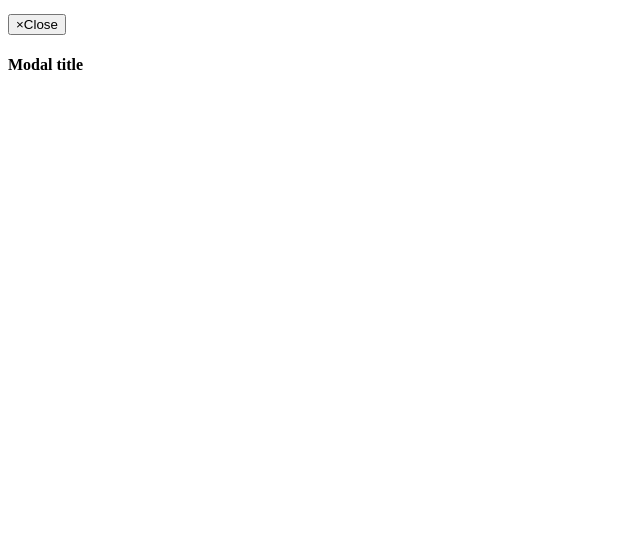
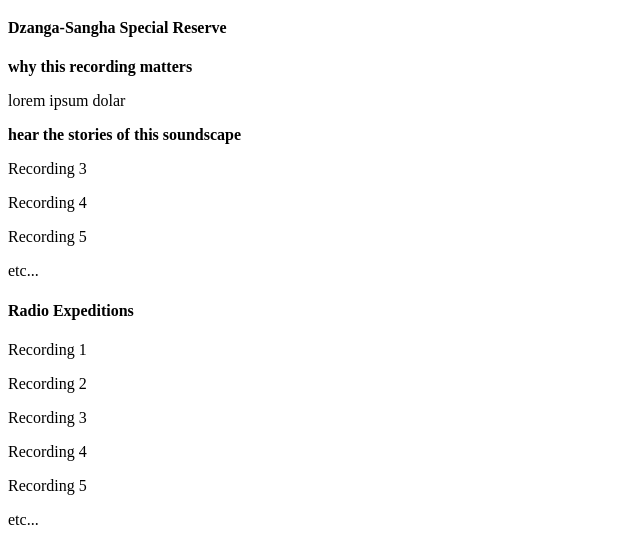
Before and after one commit to nprapps/radex, a Flask app: template templates/index.html in a window 1280 px wide. Shown: the part 330-875 px from the top of the page, without its empty margins (0-640 px from the left). Before the commit the page ends 400 px from the top, so only its background shows below. Run offline with Flask 2, Linux system fonts and the light colour scheme; the template is opened without the code that fills it, so the values that code supplies are empty; some libraries are stand-ins or nearby versions.

Commit message:
adding the annotation modal

```diff
--- a/less/lib/bootstrap/modals.less
+++ b/less/lib/bootstrap/modals.less
@@ -47,7 +47,6 @@
   border: 1px solid @modal-content-fallback-border-color; //old browsers fallback (ie8 etc)
   border: 1px solid @modal-content-border-color;
   border-radius: @border-radius-large;
-  .box-shadow(0 3px 9px rgba(0,0,0,.5));
   background-clip: padding-box;
   // Remove focus outline from opened modal
   outline: none;
@@ -70,7 +69,6 @@
 // Modal header
 // Top section of the modal w/ title and dismiss
 .modal-header {
-  padding: @modal-title-padding;
   border-bottom: 1px solid @modal-header-border-color;
   min-height: (@modal-title-padding + @modal-title-line-height);
 }
@@ -89,7 +87,7 @@
 // Where all modal content resides (sibling of .modal-header and .modal-footer)
 .modal-body {
   position: relative;
-  padding: @modal-inner-padding;
+  padding: @modal-inner-padding 0;
 
 }
 
@@ -124,7 +122,7 @@
     margin: 30px auto;
   }
   .modal-content {
-    .box-shadow(0 5px 15px rgba(0,0,0,.5));
+
   }
 
 }
--- a/templates/index.html
+++ b/templates/index.html
@@ -59,25 +59,55 @@
 
 </div>
 
-<div class="annotation">
+
+<div class="annotation" data-toggle="modal" data-target="#annotation-modal">
     <p>
-        Bayaka 0&deg;00'N 25&deg;00'E
+        Dzanga-Sangha Special Reserve 3&deg;6'N 16&deg;20'E
         <b>more info <i class="fa fa-question-circle"></i></b>
     </p>
 </div>
 
-<!-- Modal -->
-<div class="modal fade" id="site-index" tabindex="-1" role="dialog" aria-labelledby="myModalLabel" aria-hidden="true">
+<!-- annotation modal -->
+<div class="modal fade" data-backdrop="static" id="annotation-modal" tabindex="-1" role="dialog" aria-labelledby="myModalLabel" aria-hidden="true">
   <div class="modal-dialog">
     <div class="modal-content">
       <div class="modal-header">
-        <button type="button" class="close" ><span aria-hidden="true">&times;</span><span class="sr-only">Close</span></button>
-        <h4 class="modal-title" id="myModalLabel">Modal title</h4>
 
-        <p data-dismiss="modal"><i class="fa fa-times"></i></p>
+        <h4>Dzanga-Sangha Special Reserve</h4>
+
+        <span class="close-modal" data-dismiss="modal"><i class="fa fa-times"></i></span>
       </div>
       <div class="modal-body">
+        <p><b>why this recording matters</b></p>
+        <p>lorem ipsum dolar</p>
+        <p><b>hear the stories of this soundscape</b></p>
+        <p>Recording 3</p>
+        <p>Recording 4</p>
+        <p>Recording 5</p>
+        <p>etc...</p>
+      </div>
+      </div>
+    </div>
+  </div>
+</div>
 
+<!-- site index modal -->
+<div class="modal fade" data-backdrop="static" id="site-index" tabindex="-1" role="dialog" aria-labelledby="myModalLabel" aria-hidden="true">
+  <div class="modal-dialog">
+    <div class="modal-content">
+      <div class="modal-header">
+
+        <h4>Radio Expeditions</h4>
+
+        <span class="close-modal" data-dismiss="modal"><i class="fa fa-times"></i></span>
+      </div>
+      <div class="modal-body">
+        <p>Recording 1</p>
+        <p>Recording 2</p>
+        <p>Recording 3</p>
+        <p>Recording 4</p>
+        <p>Recording 5</p>
+        <p>etc...</p>
       </div>
       </div>
     </div>
--- a/www/js/app.js
+++ b/www/js/app.js
@@ -17,6 +17,7 @@ $(document).ready(function() {
 		$(this).toggleClass( "audio-paused" );
 	});
 
+    //modals
 
 
 });
```
Also changed, not shown: less/app.less (+30 -0 lines).
